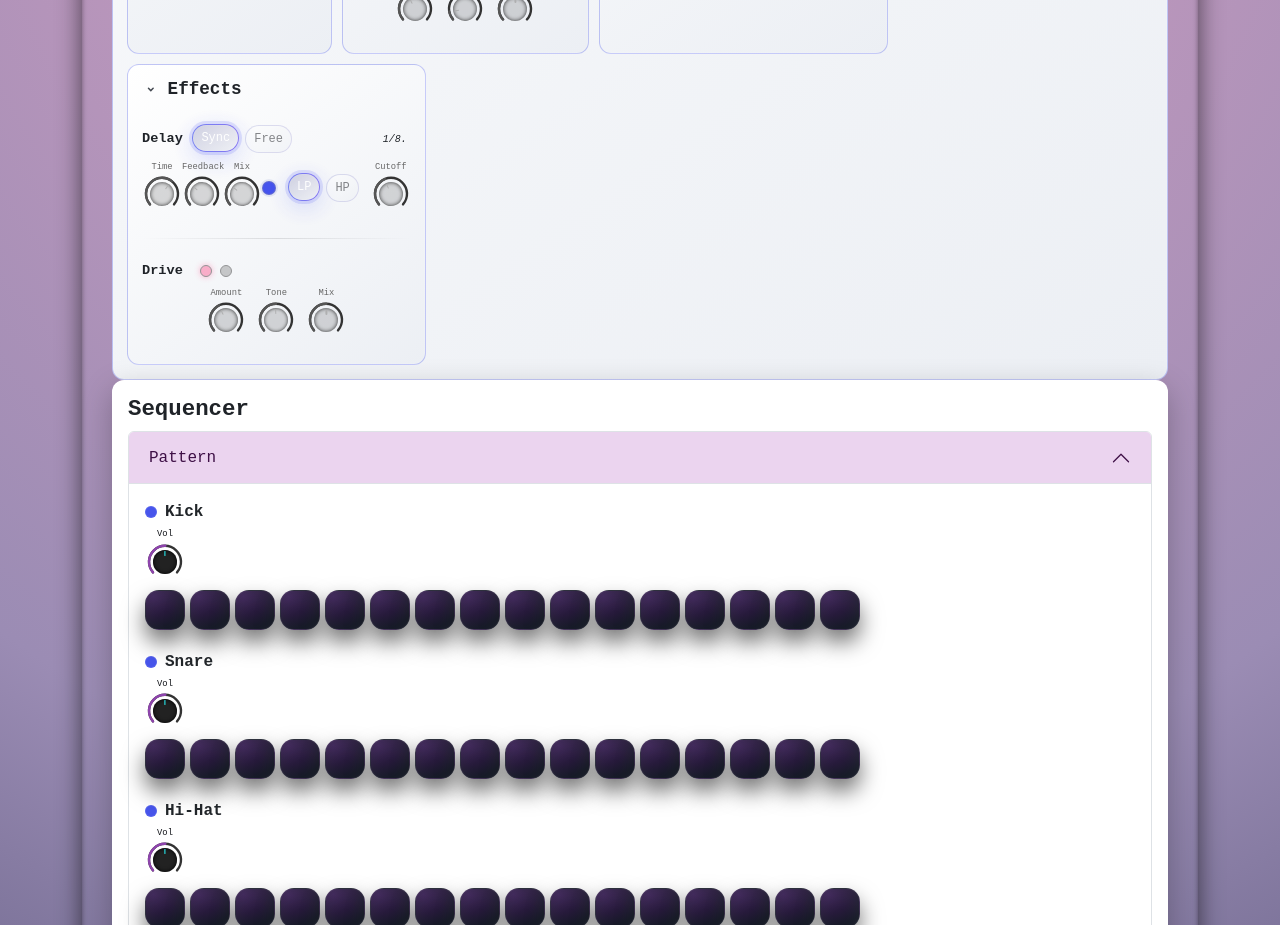
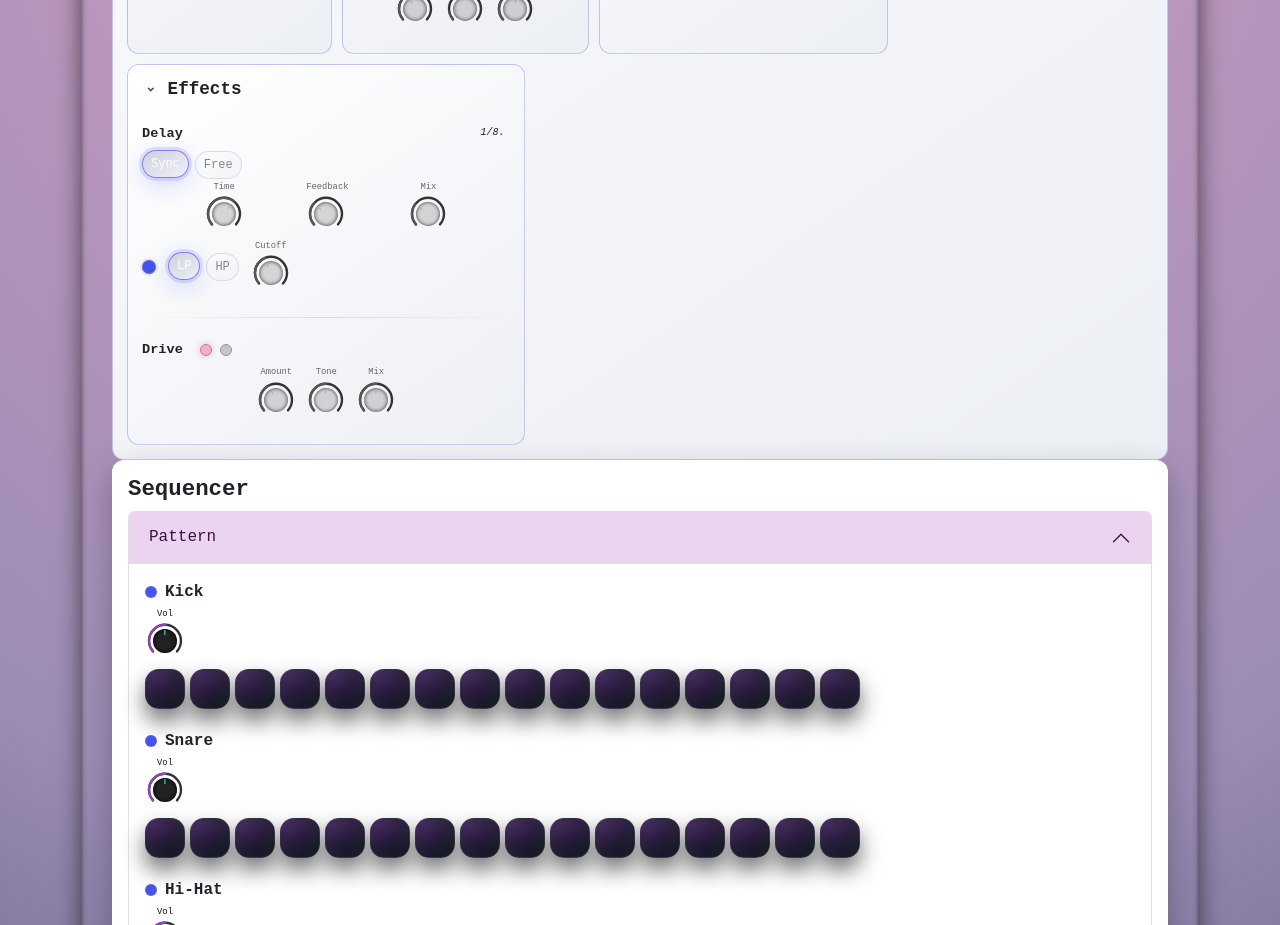
Before and after one commit to nchemsak/ewavestudio-vue, a Vue app: page / in a window 1280 px wide. Shown: the part 1540-2465 px from the top of the page. Built offline with nearby package versions, Linux system fonts and the light colour scheme; no server answers.

Commit message:
update delay layout

```diff
--- a/src/components/modules/DelayEffect.vue
+++ b/src/components/modules/DelayEffect.vue
@@ -1,35 +1,31 @@
 <!-- components/modules/DelayModule.vue -->
 <template>
     <KnobGroup v-model="localEnabled" title="Delay" :color="color" :showToggle="showToggle">
-        <!-- Header: Free / Sync segmented switch -->
+        <!-- Header: keep only the division readout -->
         <template #header-content>
             <div class="pt-header-tools">
-
-                <div class="pt-seg pt-seg-sm" role="group" aria-label="Delay Time Mode">
-                    <button class="pt-seg-btn" :class="{ 'is-active': localSync }" :aria-pressed="localSync"
-                        :disabled="!localEnabled" @click="localSync = true">Sync</button>
-                    <button class="pt-seg-btn" :class="{ 'is-active': !localSync }" :aria-pressed="!localSync"
-                        :disabled="!localEnabled" @click="localSync = false">Free</button>
-
-
-                </div>
                 <span v-if="localSync" class="info"><i>{{ currentDivLabel }}</i></span>
-
             </div>
         </template>
 
+        <!-- MODE ROW (moved out of header) -->
+        <div class="mode-row">
+            <div class="pt-seg pt-seg-sm" role="group" aria-label="Delay Time Mode">
+                <button class="pt-seg-btn" :class="{ 'is-active': localSync }" :aria-pressed="localSync"
+                    :disabled="!localEnabled" @click="localSync = true">Sync</button>
+                <button class="pt-seg-btn" :class="{ 'is-active': !localSync }" :aria-pressed="!localSync"
+                    :disabled="!localEnabled" @click="localSync = false">Free</button>
+            </div>
+        </div>
 
         <!-- Time -->
         <div class="position-relative text-center">
-            <!-- Free: seconds -->
             <Knob v-if="!localSync" v-model="localTime" label="Time" :min="0.01" :max="maxSeconds" :step="0.01"
                 size="small" :color="color" :disabled="!localEnabled" @knobStart="activeKnob = 'time'"
                 @knobEnd="activeKnob = null" />
-            <!-- Sync: snapped divisions (0..1 knob maps to index) -->
             <Knob v-else v-model="divIndexKnob" label="Time" :min="0" :max="1" :step="knobStep" size="small"
                 :color="color" :disabled="!localEnabled" @knobStart="activeKnob = 'time'"
                 @knobEnd="activeKnob = null" />
-
             <span v-if="activeKnob === 'time'" class="custom-tooltip">
                 <template v-if="!localSync">{{ (localTime * 1000).toFixed(0) }} ms</template>
                 <template v-else>{{ currentDivLabel }} · {{ syncedMs.toFixed(0) }} ms</template>
@@ -54,25 +50,21 @@
             </span>
         </div>
 
-        <!-- Tone subsection -->
+        <!-- TONE ROW (forced onto next line) -->
         <div class="tone-row">
             <!-- Dot toggle -->
             <button class="pt-dot effect-toggle" :class="{ 'is-on': localToneEnabled }" :aria-pressed="localToneEnabled"
-                :title="localToneEnabled ? 'Tone on' : 'Tone off'"
+                :disabled="!localEnabled" :title="localToneEnabled ? 'Tone on' : 'Tone off'"
                 @click="localToneEnabled = !localToneEnabled"></button>
 
             <!-- LP / HP -->
             <div class="pt-seg pt-seg-sm" role="group" aria-label="Tone Type">
                 <button class="pt-seg-btn" :class="{ 'is-active': localToneType === 'lowpass' }"
                     :aria-pressed="localToneType === 'lowpass'" :disabled="!localEnabled || !localToneEnabled"
-                    @click="localToneType = 'lowpass'">
-                    LP
-                </button>
+                    @click="localToneType = 'lowpass'">LP</button>
                 <button class="pt-seg-btn" :class="{ 'is-active': localToneType === 'highpass' }"
                     :aria-pressed="localToneType === 'highpass'" :disabled="!localEnabled || !localToneEnabled"
-                    @click="localToneType = 'highpass'">
-                    HP
-                </button>
+                    @click="localToneType = 'highpass'">HP</button>
             </div>
 
             <!-- Cutoff knob -->
@@ -259,33 +251,59 @@ watch(localSync, on => {
 });
 </script>
 <style scoped>
+/* Small readout on the right of the header */
 .info {
     font-size: 10px;
     font-style: italic;
     position: absolute;
-    right: 4px;
-
+    right: 6px;
+    top: 0;
 }
 
+/* Keep header container minimal */
 .pt-header-tools {
+    position: relative;
+    min-height: 18px;
+}
+
+/* ✅ Force these rows onto their own line no matter if the parent is GRID or FLEX */
+.mode-row,
+.tone-row {
+    /* If parent is CSS Grid: take the whole row */
+    grid-column: 1 / -1 !important;
+
+    /* If parent is Flex: take the whole line */
+    flex: 0 0 100% !important;
+    width: 100%;
+
+    /* Row layout */
     display: flex;
     align-items: center;
-    gap: 10px;
-    flex-wrap: nowrap;
-    white-space: nowrap;
+    gap: 12px;
+    flex-wrap: wrap;
+}
+
+/* Spacing */
+.mode-row {
+    margin-bottom: 2px;
 }
 
 .tone-row {
-    display: flex;
-    align-items: center;
-    gap: 12px;
-    flex-wrap: nowrap;
+    margin-top: 6px;
 }
 
+/* Don’t let segment groups shrink weirdly */
+.mode-row .pt-seg,
+.tone-row .pt-seg {
+    min-width: 0;
+}
+
+/* Tone knob block stays compact */
 .tone-knob {
     flex: 0 0 auto;
 }
 
+/* Dot state polish */
 .pt-dot::after {
     transition: background .2s ease, box-shadow .2s ease;
 }
@@ -297,7 +315,6 @@ watch(localSync, on => {
 
 .pt-dot.is-on {
     background: hsl(var(--pt-accent) 82% 60%);
-
 }
 
 .pt-dot:active {
```
